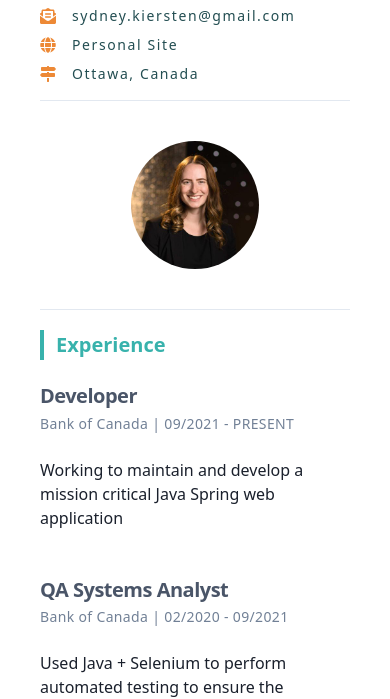
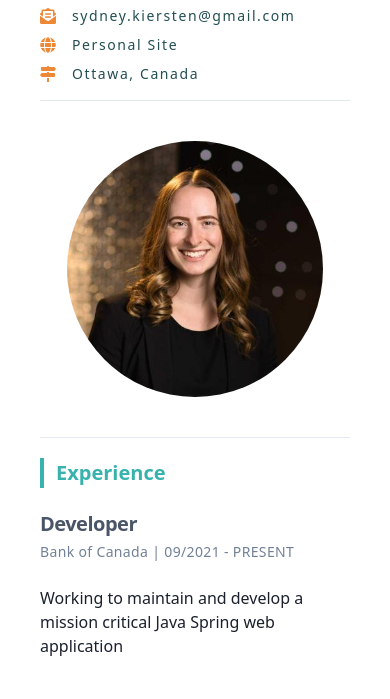
Before and after one commit to sydneyhass/sydneyhass.github.io, a Gatsby site: page / in a window 390 px wide. Shown: the part 138-837 px from the top of the page. Built offline with nearby package versions, Linux system fonts and the light colour scheme; Gatsby itself is replaced by a stand-in of ours.

Commit message:
Updated css

```diff
--- a/src/components/summary.js
+++ b/src/components/summary.js
@@ -4,7 +4,7 @@ const Summary = ({ data }) => (
   <section className="py-5 border-b border-neutral-300 lg:flex items-center">
     <div className="my-5">
       <img
-        className="rounded-full mx-auto w-32 lg:w-full xl:w-4/5"
+        className="rounded-full mx-auto w-64 lg:w-full xl:w-4/5"
         src="./profile.jpg"
         alt="profile"
       />
```
